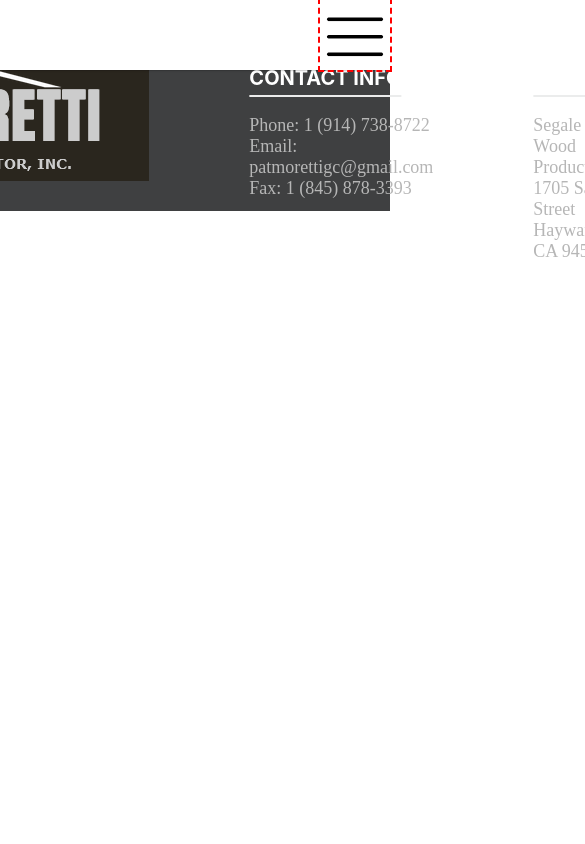
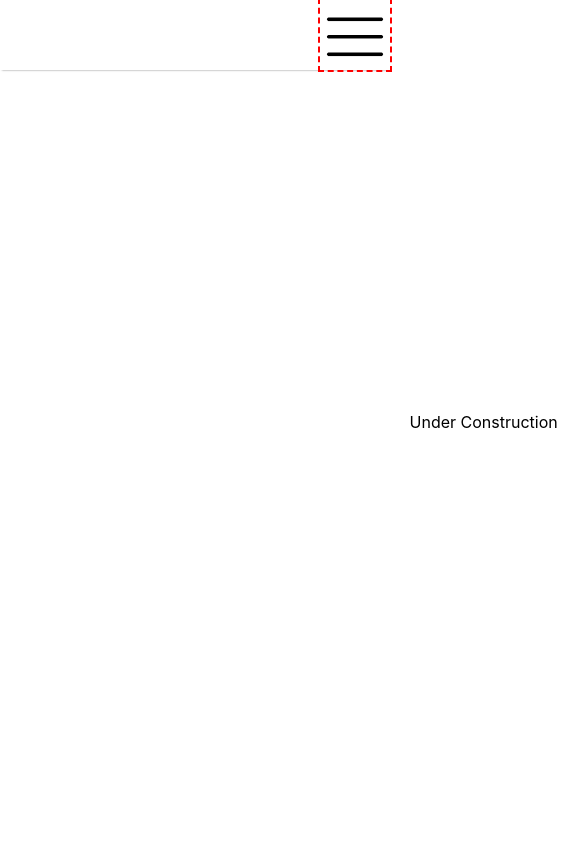
Before and after one commit to skkovi/construction-website, a React (Create React App) app: page /about in a window 390 px wide. Shown: the top 844 px of the page, 585 px wide, since content can reach past the window. Built offline with nearby package versions, Linux system fonts and the light colour scheme.

Commit message:
fixed support for mobile

```diff
--- a/src/Components/Portfolio.js
+++ b/src/Components/Portfolio.js
@@ -1,8 +1,16 @@
-import '../Css/Header.css';
+import '../Css/Gallery.css';
+import { motion } from 'framer-motion'
+
 function Portfolio() {
   return (
-    <div>
-    </div>
+    <motion.div
+      initial={{ opacity: 0 }}
+      animate={{ opacity: 1 }}
+      exit={{ opacity: 0 }} >
+      <div className='gallery-container'>
+        Under Construction
+      </div>
+    </motion.div>
   );
 }
 
--- a/src/Components/Services.js
+++ b/src/Components/Services.js
@@ -2,10 +2,14 @@ import '../Css/Services.css';
 import kitchen2 from '../Images/kitchen2.png'
 import paint from '../Images/paint.jpg'
 import plumbing from '../Images/plumbing.webp'
+import { motion } from 'framer-motion'
 
 function Services() {
   return (
-    <div className='services-container'>
+    <motion.div className='services-container'
+      initial={{ opacity: 0 }}
+      animate={{ opacity: 1 }}
+      exit={{ opacity: 0 }} >
       <div className='services-header'>
         <div className='services-descriptionContainer'>
           <div className='services-titleContainer'>
@@ -77,7 +81,7 @@ function Services() {
           </div>
         </div>
       </div>
-    </div>
+    </motion.div>
   );
 }
 
--- a/src/Css/App.css
+++ b/src/Css/App.css
@@ -37,7 +37,7 @@
 
 .embla__slide img {
 	border-radius: 10px;
-	width: 1000px;
+	width: 100%;
 	height: 500px;
 }
 
@@ -191,4 +191,7 @@
 	.app-header-text {
 		margin-top: 70px;
 	}
+	.app-centered-flex {
+		width: 100%;
+	}
 }
--- a/src/Css/Contact.css
+++ b/src/Css/Contact.css
@@ -19,8 +19,8 @@
 	box-shadow: 0px 0px 5px 0px rgba(0, 0, 0, 0.75);
 }
 
-
 .contact-text {
+	color: #b2022f;
 	width: 100%;
 	height: 30%;
 }
@@ -92,25 +92,25 @@ input:not(:focus):not(:placeholder-shown):invalid {
 	position: relative;
 }
 
-
 .sendEmailButton {
 	align-items: center;
 	background-color: #ebebeb;
 	border: 1px solid rgba(0, 0, 0, 0.1);
-  border-radius: .25rem;
+	border-radius: 0.25rem;
 	box-shadow: rgba(0, 0, 0, 0.02) 0 1px 3px 0;
 	box-sizing: border-box;
 	color: rgba(0, 0, 0, 0.85);
 	cursor: pointer;
 	display: inline-flex;
-  font-family: system-ui, -apple-system, system-ui, "Helvetica Neue", Helvetica, Arial, sans-serif;
+	font-family: system-ui, -apple-system, system-ui, "Helvetica Neue",
+		Helvetica, Arial, sans-serif;
 	font-size: 16px;
 	font-weight: 600;
 	justify-content: center;
 	line-height: 1.25;
 	margin: 0;
 	min-height: 3rem;
-  padding: calc(.875rem - 1px) calc(1.5rem - 1px);
+	padding: calc(0.875rem - 1px) calc(1.5rem - 1px);
 	position: relative;
 	text-decoration: none;
 	transition: all 250ms;
@@ -133,7 +133,7 @@ input:not(:focus):not(:placeholder-shown):invalid {
 }
 
 .sendEmailButton:active {
-  background-color: #F0F0F1;
+	background-color: #f0f0f1;
 	border-color: rgba(0, 0, 0, 0.15);
 	box-shadow: rgba(0, 0, 0, 0.06) 0 2px 4px;
 	color: rgba(0, 0, 0, 0.65);
@@ -141,6 +141,8 @@ input:not(:focus):not(:placeholder-shown):invalid {
 }
 
 .contact-header-text {
+	padding-top: 20px;
+	padding-bottom: 50px;
 	text-align: center;
 }
 
@@ -160,7 +162,7 @@ input:not(:focus):not(:placeholder-shown):invalid {
 	font-size: 20px;
 	font-weight: bold;
 	font-weight: 600;
-  color: #b2022f
+	color: #b2022f;
 }
 
 h4 {
@@ -193,16 +195,16 @@ h4 {
 
 .modalbackdrop {
 	display: flex;
-    position:fixed;
+	position: fixed;
 	display: flex;
 	align-items: center;
 	justify-content: center;
 	z-index: 1;
-    top:0;
-    left:0;
-    width:100vw;
-    height:100vh;
-    background-color:rgba(0,0,0,0.2);
+	top: 0;
+	left: 0;
+	width: 100vw;
+	height: 100vh;
+	background-color: rgba(0, 0, 0, 0.2);
 }
 .success-popUp {
 	display: flex;
@@ -220,5 +222,5 @@ h4 {
 }
 
 .checkmark {
-  width:100px;
+	width: 100px;
 }
--- /dev/null
+++ b/src/Css/Gallery.css
@@ -0,0 +1,9 @@
+.gallery-container {
+	display: flex;
+	flex-direction: column;
+	min-height: 100vh;
+	width: 100%;
+	align-items: center;
+	align-content: center;
+	justify-content: center;
+}
--- a/src/Css/index.css
+++ b/src/Css/index.css
@@ -1,4 +1,4 @@
-* {
+body {
 	margin: 0;
 	padding: 0;
 	box-sizing: border-box;
@@ -10,7 +10,10 @@
 	-webkit-font-smoothing: antialiased;
 	-moz-osx-font-smoothing: grayscale;
 }
-
+:root {
+	display: flex;
+	height: 100vh;
+}
 code {
 	font-family: source-code-pro, Menlo, Monaco, Consolas, "Courier New",
 		monospace;
```
Lines whose indentation alone changed are shown as unchanged.
